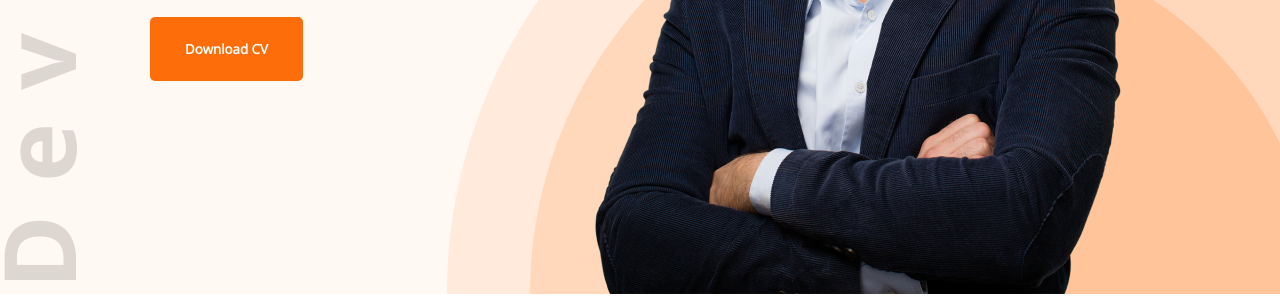
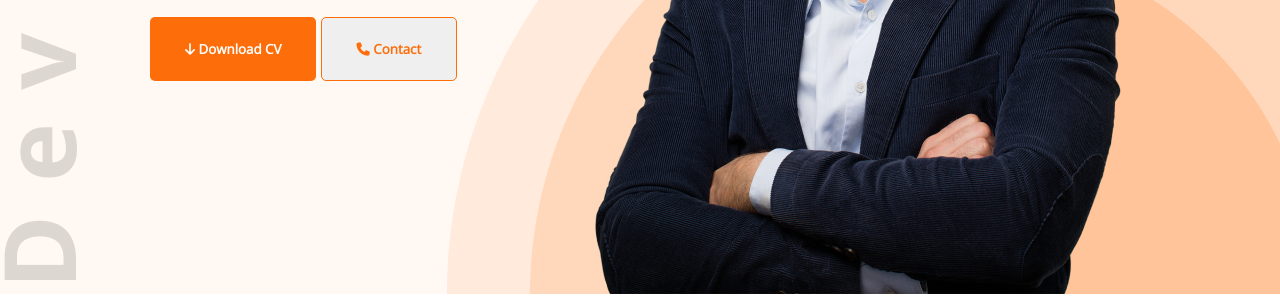
Before and after one commit to BFIbrahim/BF-Ibrahim-First-Portfolio, a plain HTML site: page index.html in a window 1280 px wide. Shown: the part 496-800 px from the top of the page. Drawn offline with nearby package versions, Linux system fonts and the light colour scheme.

Commit message:
add a new contact button and icons

```diff
--- a/index.html
+++ b/index.html
@@ -5,6 +5,8 @@
     <meta http-equiv="X-UA-Compatible" content="IE=edge">
     <meta name="viewport" content="width=device-width, initial-scale=1.0">
     <link href="styles/style.css" rel="Stylesheet">
+
+    <script src="https://kit.fontawesome.com/9ae1504ac3.js" crossorigin="anonymous"></script>
 
     <link rel="preconnect" href="https://fonts.googleapis.com"><link rel="preconnect" href="https://fonts.gstatic.com" crossorigin><link href="https://fonts.googleapis.com/css2?family=Open+Sans&display=swap" rel="stylesheet">
 
@@ -28,7 +30,8 @@
                 <h1 class="banner-title">BF Ibrahim</h1>
                 <p class="banner-description">Shot what able cold new see hold.Friendly as an betrayed formerly he. Morning because as to society behaved moments.</p>
 
-                <button class="btn-primary">Download CV</button>
+                <button class="btn-primary"><i class="fa-solid fa-arrow-down"></i> Download CV</button>
+                <button class="btn-secondary"><i class="fa-solid fa-phone"></i> Contact</button>
             </div>
 
             <img class="banner-image" src="images/hardy.png" alt="">
@@ -149,7 +152,7 @@
             </div>
 
             <div class="resume-btn">
-                <button class="btn-primary">Download CV</button>
+                <button class="btn-primary"><i class="fa-solid fa-arrow-down"></i> Download CV</button>
             </div>
         </section>
 
--- a/styles/style.css
+++ b/styles/style.css
@@ -30,6 +30,14 @@ nav ul{
     color: #FD6E0A
 }
 
+.btn-secondary{
+    height: 64px;
+    border: 1px solid #FD6E0A;
+    border-radius: 5px;
+    font-weight: 700;
+    padding: 18px 35px;
+    color: #FD6E0A;
+}
 .btn-primary{
     height: 64px;
     background-color: #FD6E0A;
```
